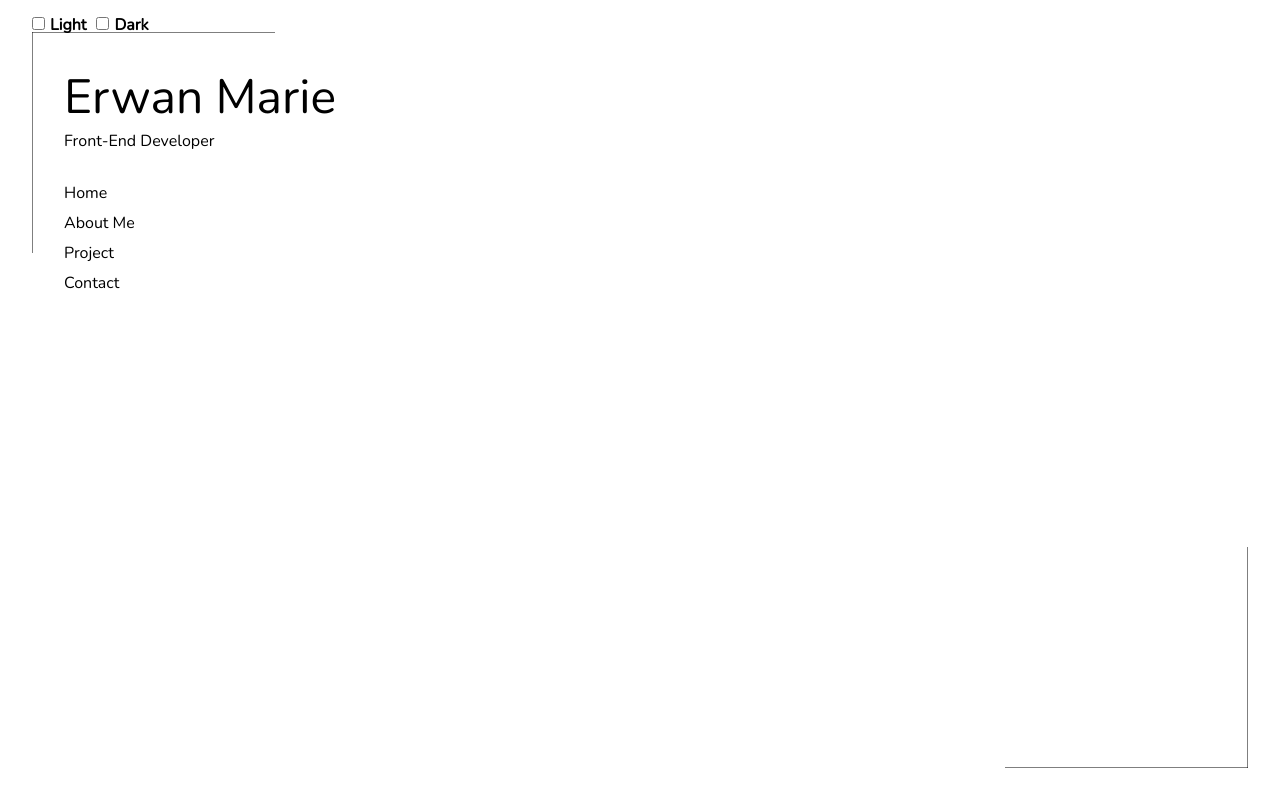
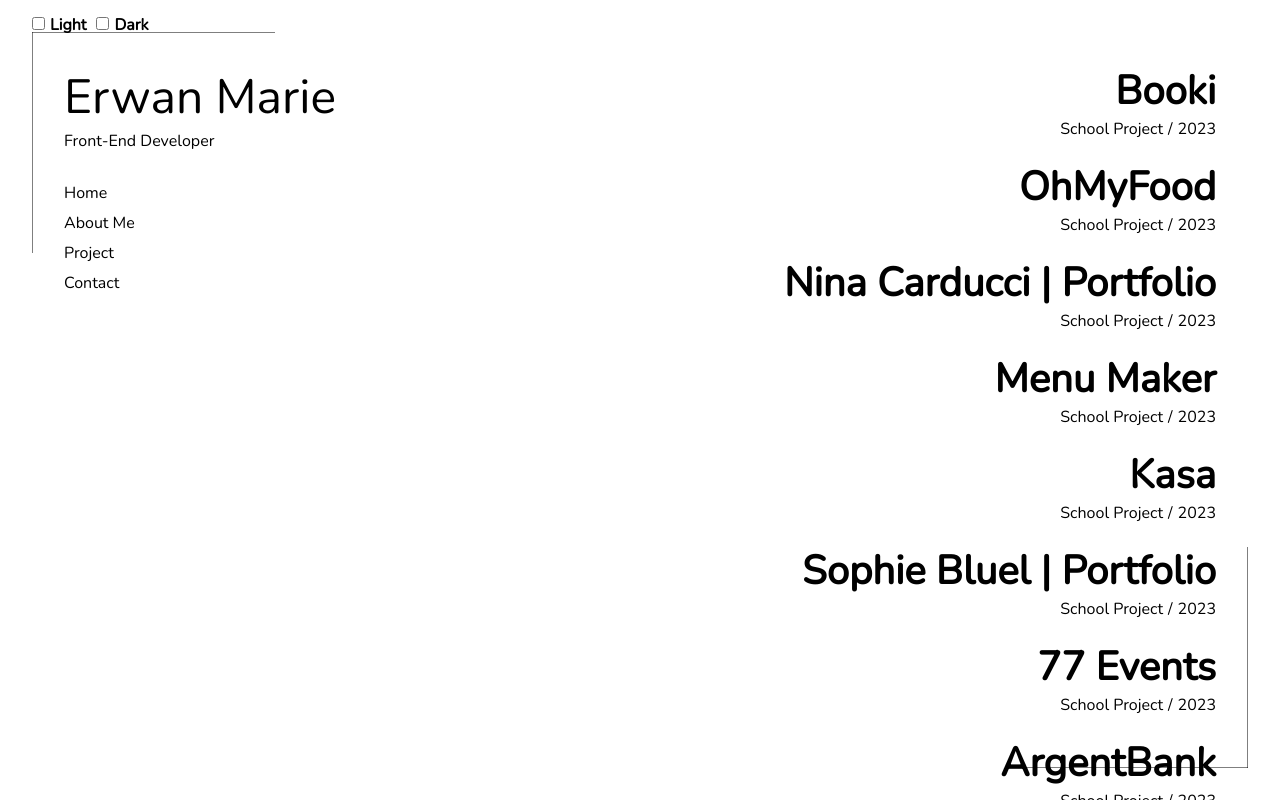
Before and after one commit to Gladiios/My-Portfolio, a Next.js app: page /Project in a window 1280 px wide. Built offline with nearby package versions, Linux system fonts and the light colour scheme.

Commit message:
componants project mapped with data.json

```diff
--- /dev/null
+++ b/src/components/ProjectComponents.js
@@ -0,0 +1,17 @@
+import React from "react";
+import data from "../data.json";
+import ProjectTitle from "./ProjectTitle";
+
+const { dataProject } = data;
+
+const ProjectComponents = () => {
+  return (
+    <div className="project-display">
+      {dataProject.map((project) => (
+        <ProjectTitle key={project.projectTitle} project={project} />
+      ))}
+    </div>
+  );
+};
+
+export default ProjectComponents;
--- /dev/null
+++ b/src/components/ProjectTitle.js
@@ -0,0 +1,16 @@
+import React from "react";
+
+const ProjectTitle = ({ project }) => {
+  return (
+    <div className="project-div">
+      <h3 className="project-title">{project.projectTitle}</h3>
+      <div>
+        <p className="project-type">{project.projectType} </p>
+        <p className="project-space">/</p>
+        <p className="project-date"> {project.date}</p>
+      </div>
+    </div>
+  );
+};
+
+export default ProjectTitle;
--- a/src/pages/Project.js
+++ b/src/pages/Project.js
@@ -2,6 +2,7 @@ import "../styles/global.sass";
 import Frame from "@/components/Frame";
 import Header from "@/components/Header";
 import Nav from "@/components/Nav";
+import ProjectComponents from "@/components/ProjectComponents";
 import Theme from "@/components/Theme";
 import React from "react";
 
@@ -15,6 +16,7 @@ const Project = () => {
         <Header />
         <Nav />
       </header>
+      <ProjectComponents />
     </div>
   );
 };
--- a/src/styles/components/project.sass
+++ b/src/styles/components/project.sass
@@ -0,0 +1,20 @@
+.project-display
+    position: fixed
+    right: calc(var(--padding)*2)
+    top: calc( var(--padding) *2 )
+
+.project-div
+    display: flex
+    flex-direction: column
+    text-align: end
+    margin-bottom: 20px
+
+.project-div div
+    display: flex
+    justify-content: flex-end
+
+.project-title
+    font-size: 40px
+
+.project-space
+    margin: 0 5px 0 5px
--- a/src/styles/global.sass
+++ b/src/styles/global.sass
@@ -7,6 +7,7 @@
 @import "./components/home_about_me"
 @import "./components/theme"
 @import "./components/about_me"
+@import "./components/project"
 
 #page
     position: fixed
```
Also changed, not shown: src/components/Project.js (deleted, +0 -7 lines).
